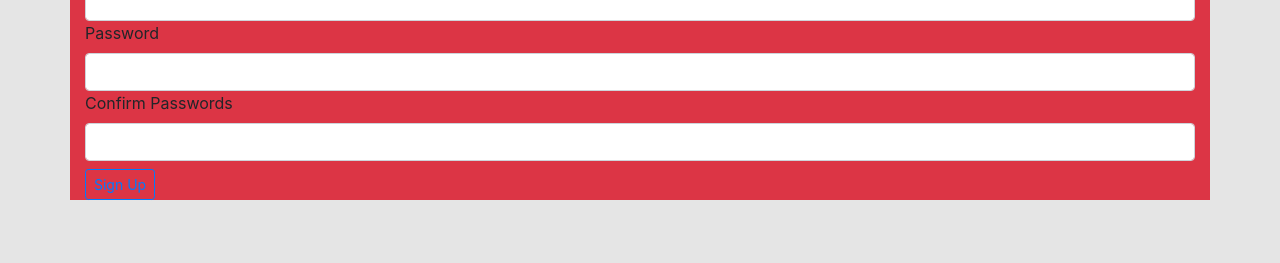
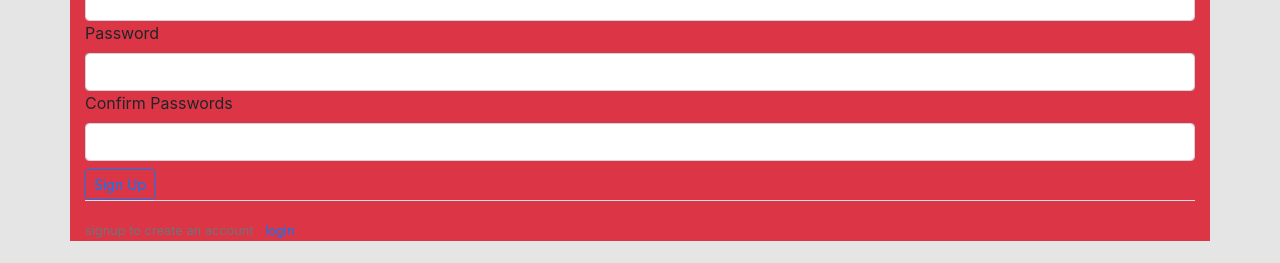
Before and after one commit to lcmongwe/SocialNet, a Flask app: page /authenticate/register in a window 1280 px wide; the page is wider, and only the part inside the window is pictured. Shown: the part 537-800 px from the top of that part. Run offline with Flask 2, Linux system fonts and the light colour scheme; some libraries are stand-ins or nearby versions.

Commit message:
register template update

```diff
--- a/app/templates/auth/register.html
+++ b/app/templates/auth/register.html
@@ -51,5 +51,12 @@
       </button>
     </div>
   </form>
+
+  <div class="border-top pt-3">
+    <small class="text-muted">
+      signup to create an account
+      <a class="ml-2" href="{{url_for('auth.login')}}">login</a>
+    </small>
+  </div>
 </div>
 {% endblock %}
```
